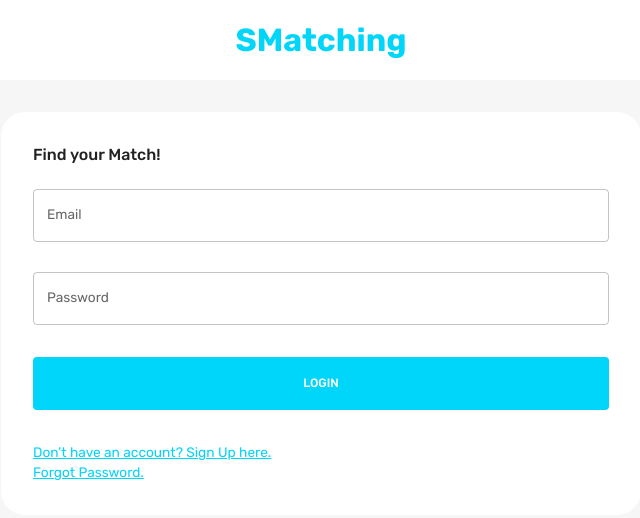
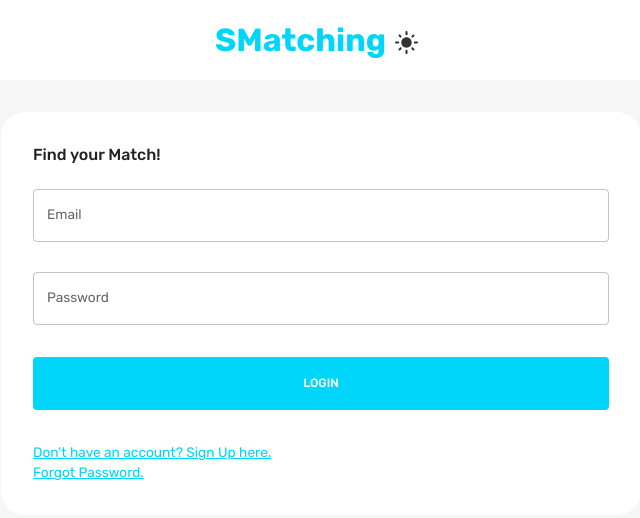
Before and after one commit to Shubh-81/SMatching, a React (Create React App) app in the folder client/: page / in a window 1280 px wide. Shown: the top 518 px of the page, without its empty margins (319-959 px from the left). Built offline with nearby package versions, Linux system fonts and the light colour scheme.

Commit message:
Ability to change theme on login

```diff
--- a/client/src/scenes/loginPage/index.jsx
+++ b/client/src/scenes/loginPage/index.jsx
@@ -1,9 +1,20 @@
 import { Box, Typography, useTheme, useMediaQuery } from "@mui/material";
 import Form from "./Form";
+import {
+  IconButton,
+} from "@mui/material";
+import {
+  DarkMode,
+  LightMode,
+} from "@mui/icons-material";
+import { useDispatch } from "react-redux";
+import { setMode } from "../../state";
 
 const LoginPage = () => {
   const theme = useTheme();
   const isNonMobileScreens = useMediaQuery("(min-width: 1000px)");
+  const dispatch = useDispatch();
+  const dark = theme.palette.neutral.dark;
   return (
     <Box>
       <Box
@@ -14,7 +25,15 @@ const LoginPage = () => {
       >
         <Typography fontWeight="bold" fontSize="32px" color="primary">
           SMatching
+          <IconButton onClick={() => dispatch(setMode())}>
+            {theme.palette.mode === "dark" ? (
+              <DarkMode sx={{ fontSize: "25px" }} />
+            ) : (
+              <LightMode sx={{ color: dark, fontSize: "25px" }} />
+            )}
+          </IconButton>
         </Typography>
+
       </Box>
 
       <Box
```
